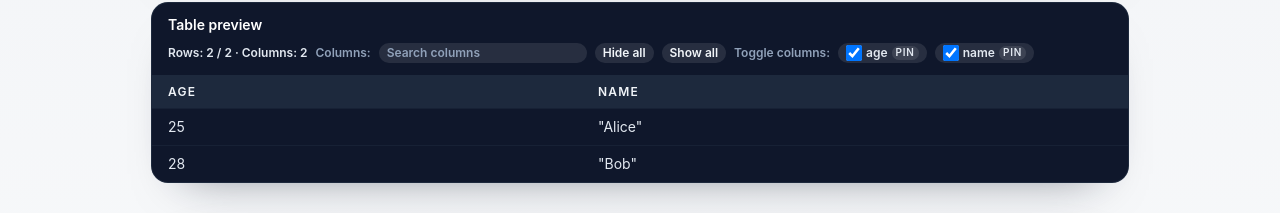
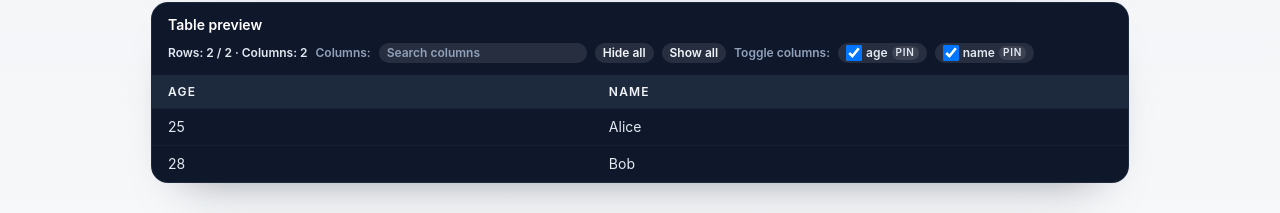
Before and after one commit to ChainPix/custom-website, a Next.js app: page /json-table in a window 1280 px wide. Shown: the part 713-926 px from the top of the page. Built offline with nearby package versions, Linux system fonts and the light colour scheme; no server answers.

Commit message:
Improve json-table sorting and cells

```diff
--- a/app/(tools)/json-table/JSON_TABLE.md
+++ b/app/(tools)/json-table/JSON_TABLE.md
@@ -15,6 +15,7 @@
 - Data: Auto-wraps single objects, supports arrays of primitives via a `value` column, and lets users target deep arrays with a JSONPath selector.
 - Columns: Search/filter columns, hide/show all, drag to reorder, pin to the left, and persist hidden/row limit/sort/input in localStorage.
 - Flattening: Optional dot-notation flattening for table view with array handling modes (join, index keys, stringify).
+- Display: Typed sorting for numbers, booleans, and ISO-like dates; cleaner cell rendering with null/undefined badges and truncation expansion.
 
 ## Remaining gaps / next ideas
 - Allow expanding nested objects/arrays instead of stringifying; optional “flatten” view.
--- a/app/(tools)/json-table/client.tsx
+++ b/app/(tools)/json-table/client.tsx
@@ -18,8 +18,10 @@ export default function JsonTableClient() {
   const [columnOrder, setColumnOrder] = useState<string[]>([]);
   const [columnSearch, setColumnSearch] = useState("");
   const [pinnedCol, setPinnedCol] = useState<string | null>(null);
+  const [expandedCells, setExpandedCells] = useState<Set<string>>(new Set());
   const MAX_CHARS = 40000;
   const MAX_RENDER_ROWS = 1000;
+  const CELL_TRUNCATE = 140;
   const [pretty, setPretty] = useState(true);
   const [flattenExport, setFlattenExport] = useState(false);
   const [jsonPath, setJsonPath] = useState("$");
@@ -31,10 +33,21 @@ export default function JsonTableClient() {
     if (value === null) return 1;
     if (typeof value === "boolean") return 2;
     if (typeof value === "number") return 3;
-    if (typeof value === "string") return 4;
-    if (Array.isArray(value)) return 5;
-    if (typeof value === "object") return 6;
-    return 7;
+    if (value instanceof Date) return 4;
+    if (typeof value === "string") return 5;
+    if (Array.isArray(value)) return 6;
+    if (typeof value === "object") return 7;
+    return 8;
+  };
+
+  const parseDate = (value: unknown) => {
+    if (value instanceof Date && !Number.isNaN(value.getTime())) return value;
+    if (typeof value !== "string") return null;
+    const isoLike = /^\d{4}-\d{2}-\d{2}(?:[tT ][\d:.+-]+)?$/.test(value);
+    if (!isoLike) return null;
+    const timestamp = Date.parse(value);
+    if (Number.isNaN(timestamp)) return null;
+    return new Date(timestamp);
   };
 
   const compareValues = (a: unknown, b: unknown): number => {
@@ -59,9 +72,19 @@ export default function JsonTableClient() {
         if (nanB) return -1;
         return numA - numB;
       }
-      case 4:
+      case 4: {
+        const dateA = parseDate(a);
+        const dateB = parseDate(b);
+        if (dateA && dateB) return dateA.getTime() - dateB.getTime();
+        return String(a).localeCompare(String(b));
+      }
+      case 5: {
+        const dateA = parseDate(a);
+        const dateB = parseDate(b);
+        if (dateA && dateB) return dateA.getTime() - dateB.getTime();
         return (a as string).localeCompare(b as string);
-      case 5: {
+      }
+      case 6: {
         const arrA = a as unknown[];
         const arrB = b as unknown[];
         const len = Math.min(arrA.length, arrB.length);
@@ -71,7 +94,7 @@ export default function JsonTableClient() {
         }
         return arrA.length - arrB.length;
       }
-      case 6: {
+      case 7: {
         const objA = a as Record<string, unknown>;
         const objB = b as Record<string, unknown>;
         const keysA = Object.keys(objA).sort();
@@ -108,6 +131,19 @@ export default function JsonTableClient() {
       return { rows: [value as Row], error: "" };
     }
     return { rows: [{ value }] as Row[], error: "" };
+  };
+
+  const formatCellValue = (value: unknown) => {
+    if (value === null) return { text: "null", badge: true };
+    if (value === undefined) return { text: "undefined", badge: true };
+    if (typeof value === "string") return { text: value, badge: false };
+    if (typeof value === "number" || typeof value === "boolean") return { text: String(value), badge: false };
+    if (value instanceof Date) return { text: value.toISOString(), badge: false };
+    try {
+      return { text: JSON.stringify(value), badge: false };
+    } catch {
+      return { text: Array.isArray(value) ? "[Array]" : "[Object]", badge: false };
+    }
   };
 
   const flattenRow = (row: Row) => {
@@ -807,11 +843,35 @@ export default function JsonTableClient() {
                       .map((h) => {
                         const key = String(h);
                         const value = (row as Record<string, unknown>)[key];
-                        const display =
-                          value && typeof value === "object" ? JSON.stringify(value) : JSON.stringify(value ?? "");
+                        const { text, badge } = formatCellValue(value);
+                        const cellKey = `${idx}:${key}`;
+                        const isExpanded = expandedCells.has(cellKey);
+                        const shouldTruncate = !badge && text.length > CELL_TRUNCATE;
+                        const display = shouldTruncate && !isExpanded ? `${text.slice(0, CELL_TRUNCATE)}...` : text;
                         return (
                           <td key={key} className="px-4 py-2 align-top text-slate-200">
-                            {display}
+                            {badge ? (
+                              <span className="rounded-full bg-white/10 px-2 py-0.5 text-[11px] font-semibold uppercase tracking-[0.08em] text-slate-300">
+                                {text}
+                              </span>
+                            ) : (
+                              <button
+                                type="button"
+                                onClick={() => {
+                                  if (!shouldTruncate) return;
+                                  setExpandedCells((prev) => {
+                                    const next = new Set(prev);
+                                    if (next.has(cellKey)) next.delete(cellKey);
+                                    else next.add(cellKey);
+                                    return next;
+                                  });
+                                }}
+                                className={`text-left ${shouldTruncate ? "cursor-pointer" : "cursor-default"}`}
+                                aria-expanded={isExpanded}
+                              >
+                                {display}
+                              </button>
+                            )}
                           </td>
                         );
                       })}
```
